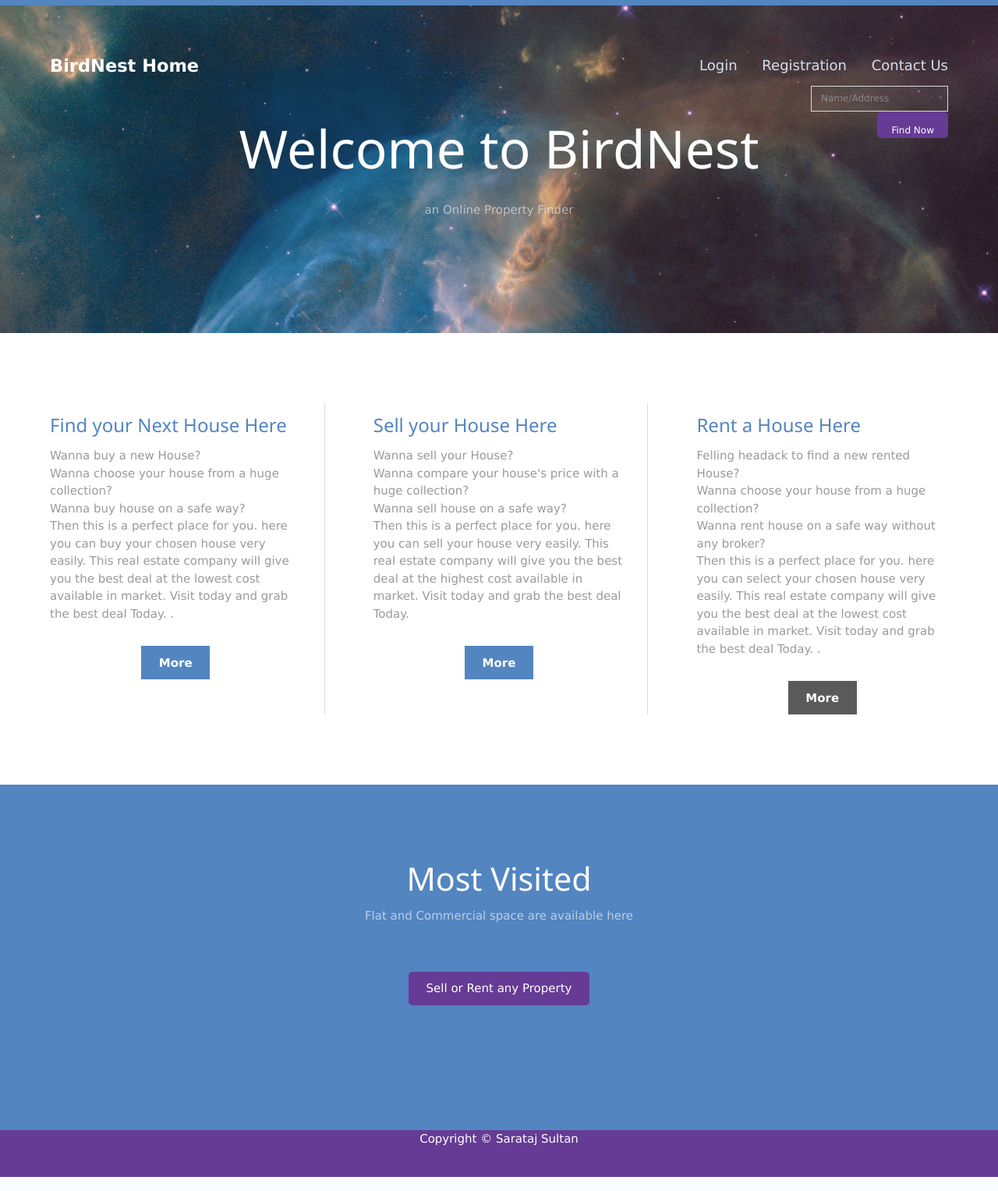
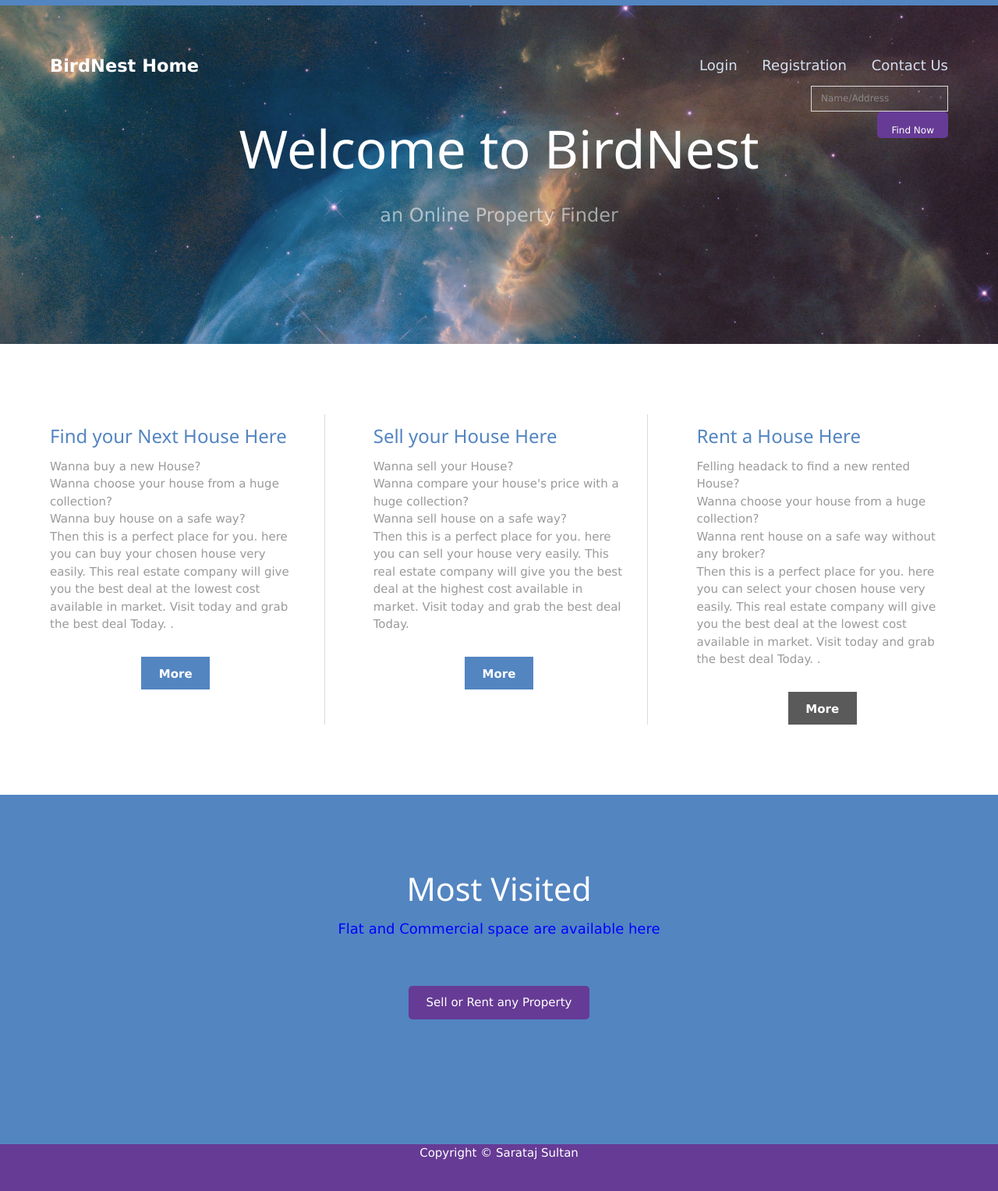
Before and after one commit to Sarataj/RealEstateFindingSystem, a PHP site: page /email-address-verification-script-using-php-demo/ in a window 1280 px wide. Shown: the whole page at 78% size. Run offline with PHP 8.4, Linux system fonts and the light colour scheme; data that the repository does not hold is empty.

Commit message:
new version
new version

```diff
--- a/index.php
+++ b/index.php
@@ -6,10 +6,8 @@
 		$_SESSION["U_id"] = null;
 	}
 	$sql=mysqli_query($db,"SELECT U_name FROM user_info WHERE U_id={$_SESSION["U_id"]}");
-
 	$sql_1 = mysqli_query($db,"SELECT * FROM request_to_sell_product where P_approval != 'need_approval'");
 ?>
-
 <html>
 	<head>
 		<title>BirdNest ... an Online Property Finder</title>
@@ -26,23 +24,19 @@
 			<div class="inner">
 				<a href="index.php" class="logo">BirdNest Home</a>
 				<nav id="nav">
-
 					<a class="w3-large" href="User_login.php">Login</a>
 					<a class="w3-large" href="User_Registration.php">Registration</a>
 					<a class="w3-large" href="contact.php">Contact Us</a>
-					</nav><a>
+				</nav>
+				<a>
 					<form action="index.php" method="POST"> <!-- action="Search_view.php" -->
 						<input type="text" name="search" placeholder="Name/Address">
 						<button type="submit" class="btn_2" name="submit_3">Find Now</button> <!--  value="save" -->
-							</form></a>
+					</form>
+				</a>
 				<?php
 					if(isset($_POST["submit_3"]))
 					{
-								?>
-								<script>
-									//alert("Sorry. It is not complete yet");
-								</script>
-								<?php
 						echo "<script>window.open('Search_view.php','_self');</script>";
 					}
 				?>
@@ -52,9 +46,9 @@
 		<!-- Banner -->
 			<section id="banner">
 				<h1>Welcome to BirdNest</h1>
-				<p>an Online Property Finder</p>
+				<p><font text size="5">an Online Property Finder</font></p>
+			</section>
 
-					</section>
 		<!-- One -->
 			<section id="one" class="wrapper">
 				<div class="inner">
@@ -98,30 +92,33 @@
 				<div class="inner">
 					<header>
 						<h2>Most Visited</h2>
-						<p>Flat and Commercial space are available here</p>
+						<p><font color="blue" text size="4">Flat and Commercial space are available here </font></p>
 					</header>
-					<div class="display: flex">
+					<font color="black" text size="4" background color="blue">
+					<div class="display: flex" >
 					<?php
 					while($res=mysqli_fetch_array($sql_1)){
 						?>
-
 							<div class="box person">
 								<div class="image square">
 									<center><?php $_SESSION["P_id"] = "$res[P_id]";
 									echo '<img height = "180" width = "180" src="data:P_pic_1;base64,'.$res['P_pic_1'].'">';?> </center>
+									<br>
 									<?php echo "<p>".$res['P_type']."</p>";?> at <?php echo "<p>".$res['P_location']."</p>";?>
 									<?php echo "<p>".$res['P_for_sell_rent']."</p>";?>
 									<?php echo "<a href=\"Property_Details.php?P_id=$res[P_id]\">View Details</a></td>";?>
 								</div>
 							</div>
-
 						<?php
 						}
 						?>
 					</div>
-						<form action="index.php" method="POST">             <!--  action="index.php" method="POST" -->
-							<button type = "submit" name = "submit_2" class="btn_2"> Sell or Rent any Property</button>  <!--</button>  class="btn btn-primary" -->
+					</font>
+				</div>
+					<form action="index.php" method="POST">
+						<button type = "submit" name = "submit_2" class="btn_2"> Sell or Rent any Property</button>
 					</form>
+
 				<?php
 					if(isset($_POST["submit_2"]))
 					{
@@ -140,15 +137,12 @@
 							}
 					}
 				?>
-
-
 		</div>
 			</section>
 		<!-- Footer -->
 			<div class="footer">
 			<footer><p>Copyright &copy; Sarataj Sultan </p></footer>
 		</div>
-
 		<!-- Scripts -->
 			<script src="assets/js/jquery.min.js"></script>
 			<script src="assets/js/skel.min.js"></script>
```
Lines whose indentation alone changed are shown as unchanged.
